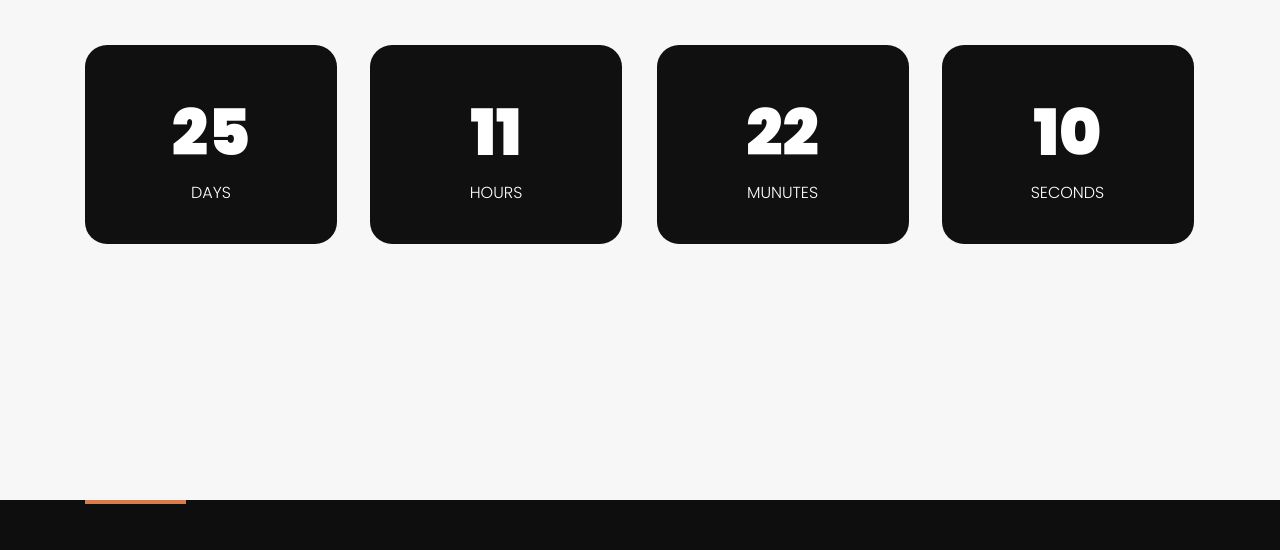
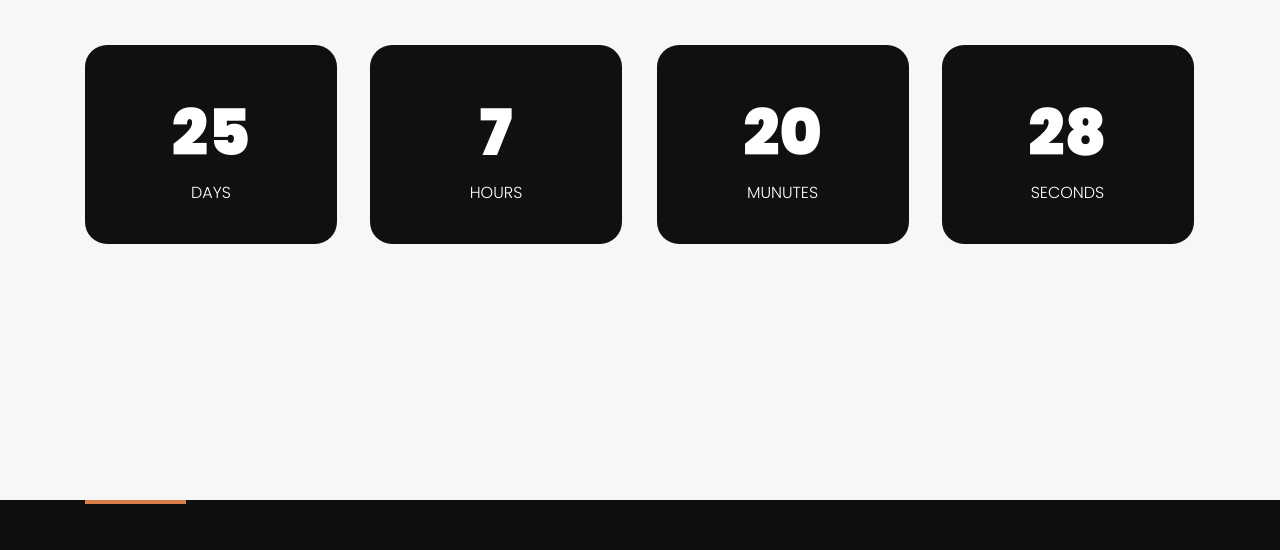
Before and after one commit to GiOrGI175/Re_giorgi, a plain HTML site: page index.html in a window 1280 px wide. Shown: the part 2521-3071 px from the top of the page. Drawn offline with nearby package versions, Linux system fonts and the light colour scheme.

Commit message:
feature/timer
adding  sale timer

```diff
--- a/index.html
+++ b/index.html
@@ -280,21 +280,21 @@
           <div class="time_data">
             <div class="flex_row">
               <div class="data_box">
-                <span id="day_data">25</span>
+                <span id="day_data"></span>
                 <p>DAYS</p>
               </div>
               <div class="data_box">
-                <span id="hours_data">11</span>
+                <span id="hours_data"></span>
                 <p>HOURS</p>
               </div>
             </div>
             <div class="flex_row_2">
               <div class="data_box">
-                <span id="munutes_data">22</span>
+                <span id="munutes_data"></span>
                 <p>MUNUTES</p>
               </div>
               <div class="data_box">
-                <span id="seconds_data">10</span>
+                <span id="seconds_data"></span>
                 <p>SECONDS</p>
               </div>
             </div>
--- a/js/script.js
+++ b/js/script.js
@@ -1,9 +1,18 @@
+//! header [<
+
+////! side menu btn [<
 const btn = document.querySelector('.menu_btn');
 
 btn.addEventListener('click', () => {
   btn.classList.toggle('open');
 });
+////! side menu btn >]
 
+//! header >]
+
+//! feedback_section [<
+
+////! swiper settings [<
 const swiper = new Swiper('.swiper', {
   // Optional parameters
   direction: 'horizontal',
@@ -38,5 +47,44 @@ const swiper = new Swiper('.swiper', {
     },
   },
 });
+////! swiper settings >]
 
+//! feedback_section >]
+
+//! animations [<
 AOS.init();
+//! animations >]
+
+let dayData = document.getElementById('day_data');
+
+let hourData = document.getElementById('hours_data');
+
+let munuteData = document.getElementById('munutes_data');
+
+let secondsData = document.getElementById('seconds_data');
+
+let saleDate = new Date('2024-07-09T00:00:00').getTime();
+
+let x = setInterval(() => {
+  let now = new Date().getTime();
+
+  let timeDifference = saleDate - now;
+
+  let days = Math.floor(timeDifference / (1000 * 60 * 60 * 24));
+
+  dayData.textContent = days;
+
+  let hours = Math.floor(
+    (timeDifference % (1000 * 60 * 60 * 24)) / (1000 * 60 * 60)
+  );
+
+  hourData.textContent = hours;
+
+  let minutes = Math.floor((timeDifference % (1000 * 60 * 60)) / (1000 * 60));
+
+  munuteData.textContent = minutes;
+
+  let seconds = Math.floor((timeDifference % (1000 * 60)) / 1000);
+
+  secondsData.textContent = seconds;
+}, 1000);
```
